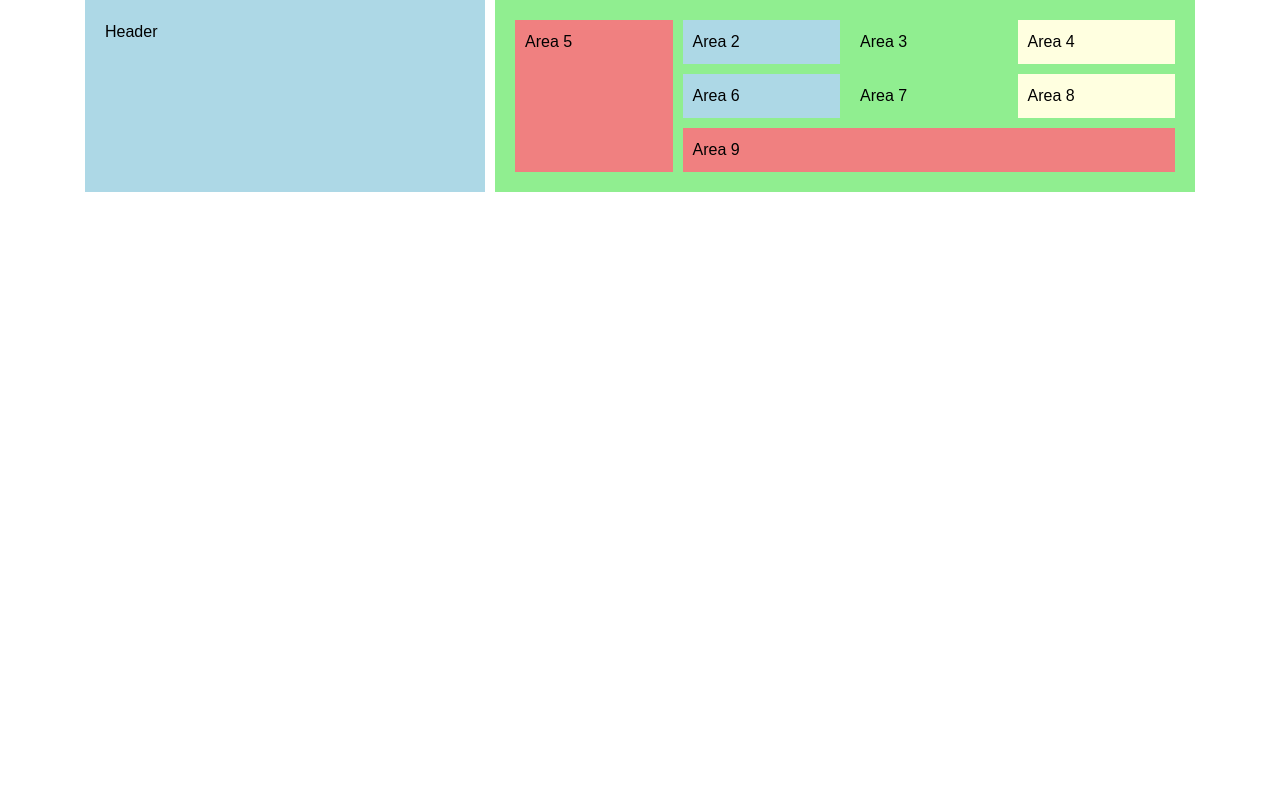
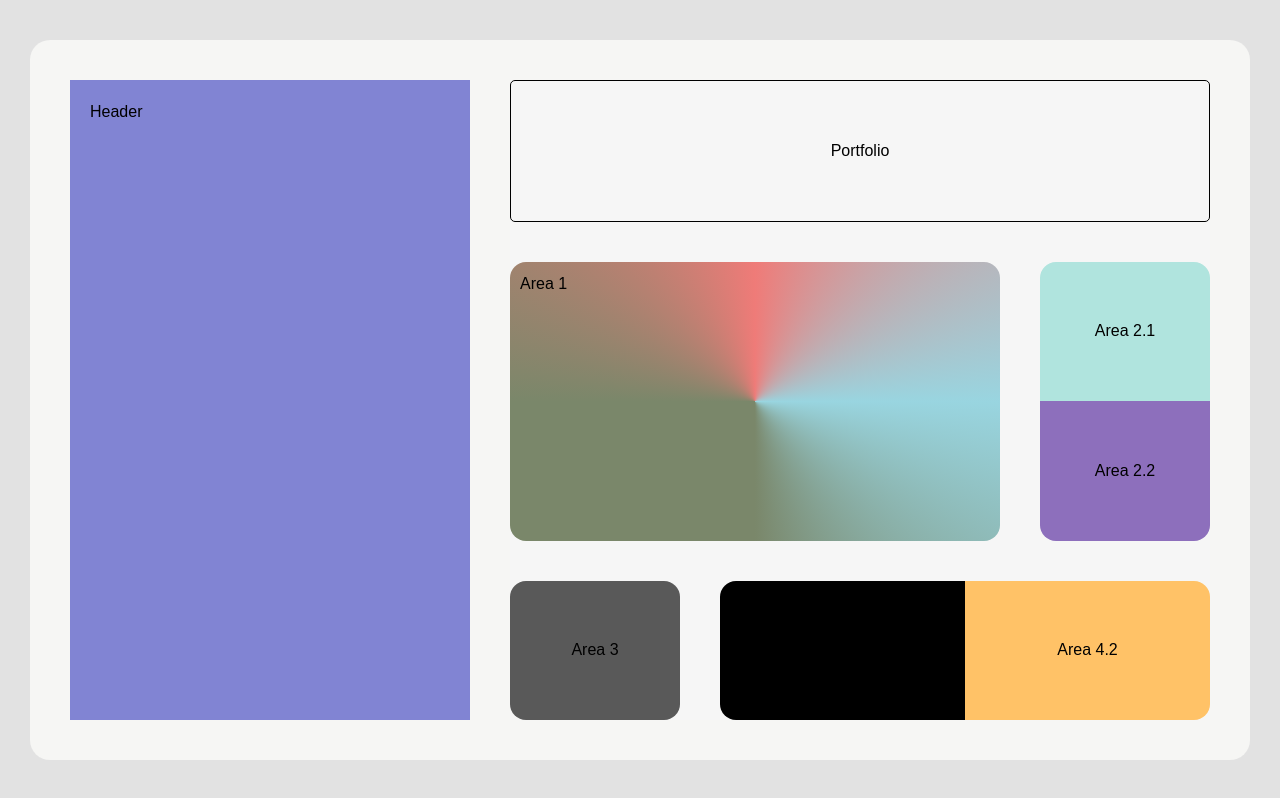
Before and after one commit to Deyvid-Kasteh/meu_portfolio_em_next, a Next.js app: page / in a window 1280 px wide. Built offline with nearby package versions, Linux system fonts and the light colour scheme.

Commit message:
melhorias no portfolio

```diff
--- a/src/app/components/container3.tsx
+++ b/src/app/components/container3.tsx
@@ -1,11 +1,8 @@
-import React from 'react';
+import React from "react";
 
-type Container3Props = {
+type Container3Props = {};
 
-};
-
-const Container3:React.FC<Container3Props> = () => {
-
+const Container3: React.FC<Container3Props> = () => {
   return (
     <div
       style={{
@@ -14,13 +11,14 @@ const Container3:React.FC<Container3Props> = () => {
           "apresentacao portifoio"
           `,
         gridTemplateColumns: "400px 700px",
-          gap: "10px",
+        gap: "40px",
+        height: " 640px",
       }}
     >
       <div
         style={{
           gridArea: "apresentacao",
-            backgroundColor: "lightblue",
+          backgroundColor: "#8184d3",
           padding: "20px",
         }}
       >
@@ -29,39 +27,89 @@ const Container3:React.FC<Container3Props> = () => {
       <div
         style={{
           gridArea: "portifoio",
-            backgroundColor: "lightgreen",
-            padding: "20px",
+          backgroundColor: "#f6f6f6",
+          // padding: "20px",
           display: "grid",
-            gridTemplateAreas: `"area5 area2 area3 area4"
-                             "area5 area6 area7 area8"
-                             "area5 area9 area9 area9"`,
-            gridTemplateColumns: "1fr 1fr 1fr 1fr",
-            gap: "10px",
+          gridTemplateAreas: `"header header header"
+                               "area1 area1 area2"
+                             "area1 area1 area2"
+                             "area3 area4 area4"`,
+          gridTemplateColumns: "1fr 280px 1fr",
+          gap: "40px",
         }}
       >
-          {/* <div
+        <div
+          style={{
+            gridArea: "header",
+            backgroundColor: "#f6f6f6",
+            padding: "10px",
+            border: "1px solid black",
+            borderRadius: "5px",
+            display: "flex",
+            justifyContent: "center",
+            alignItems: "center",
+          }}
+        >
+          Portfolio
+        </div>
+        <div
           style={{
             gridArea: "area1",
-              backgroundColor: "lightcoral",
+            background:
+              "conic-gradient(from 0deg, #ef7b78, #99d5e0, #7a876a,  #7a876a, #ef7b78)",
             padding: "10px",
+            borderRadius: "16px",
           }}
         >
           Area 1
-          </div> */}
+        </div>
         <div
           style={{
             gridArea: "area2",
-              backgroundColor: "lightblue",
-              padding: "10px",
+            // backgroundColor: "lightblue",
+            // padding: "10px",
+            display: "flex",
+            flex: "1",
+            flexDirection: "column",
+            overflow: "hidden",
+            borderRadius: "16px",
           }}
         >
-            Area 2
+          <div
+            style={{
+              display: "flex",
+              flex: 1,
+              backgroundColor: "#b0e4de",
+              padding: "10px",
+              justifyContent: "center",
+              alignItems: "center",
+            }}
+          >
+            Area 2.1
+          </div>
+          <div
+            style={{
+              display: "flex",
+              flex: 1,
+              backgroundColor: "#8d6fbc",
+              padding: "10px",
+              justifyContent: "center",
+              alignItems: "center",
+            }}
+          >
+            Area 2.2
+          </div>
         </div>
         <div
           style={{
             gridArea: "area3",
-              backgroundColor: "lightgreen",
+            backgroundColor: "#595959",
             padding: "10px",
+            overflow: "hidden",
+            borderRadius: "16px",
+            display: "flex",
+            justifyContent: "center",
+            alignItems: "center",
           }}
         >
           Area 3
@@ -69,68 +117,46 @@ const Container3:React.FC<Container3Props> = () => {
         <div
           style={{
             gridArea: "area4",
-              backgroundColor: "lightyellow",
-              padding: "10px",
+            // backgroundColor: "#000000",
+            // padding: "10px",
+            display: "flex",
+            flexDirection: "row",
+            overflow: "hidden",
+            borderRadius: "16px",
           }}
         >
-            Area 4
+          <div
+            style={{
+              display: "flex",
+              flex: 1,
+              backgroundColor: "#000000",
+              padding: "10px",
+              justifyContent: "center",
+              alignItems: "center",
+              // borderTopLeftRadius: "16px",
+              // borderBottomLeftRadius: "16px",
+            }}
+          >
+            Area 2.1
           </div>
           <div
             style={{
-              gridArea: "area5",
-              backgroundColor: "lightcoral",
+              display: "flex",
+              flex: 1,
+              backgroundColor: "#ffc267",
               padding: "10px",
+              justifyContent: "center",
+              alignItems: "center",
+
+              // borderTopRightRadius: "16px",
+              // borderBottomRightRadius: "16px",
             }}
           >
-            Area 5
-          </div>
-          <div
-            style={{
-              gridArea: "area6",
-              backgroundColor: "lightblue",
-              padding: "10px",
-            }}
-          >
-            Area 6
-          </div>
-          <div
-            style={{
-              gridArea: "area7",
-              backgroundColor: "lightgreen",
-              padding: "10px",
-            }}
-          >
-            Area 7
-          </div>
-          <div
-            style={{
-              gridArea: "area8",
-              backgroundColor: "lightyellow",
-              padding: "10px",
-            }}
-          >
-            Area 8
-          </div>
-          <div
-            style={{
-              gridArea: "area9",
-              backgroundColor: "lightcoral",
-              padding: "10px",
-            }}
-          >
-            Area 9
+            Area 4.2
           </div>
         </div>
-        {/* <div
-          style={{
-            gridArea: "footer",
-            backgroundColor: "lightgray",
-            padding: "20px",
-          }}
-        >
-          Footer
-        </div> */}
+      </div>
     </div>
   );
-}
+};
 export default Container3;
--- a/src/app/page.tsx
+++ b/src/app/page.tsx
@@ -10,10 +10,27 @@ export default function Home() {
     //   <h1>kasteh portfolio</h1>
     //   <Navbar />
     // </div>
-    <div style={{display: "flex", justifyContent: "center", alignItems: "center"}}>
-      {/* <Container /> */}
-      {/* <Container2 /> */}
-      <Container3/>
+    <div
+      style={{
+        display: "flex",
+        justifyContent: "center",
+        alignItems: "center",
+        backgroundColor: "#e2e2e2",
+        height: "100vh",
+      }}
+    >
+      <div
+        style={{
+          display: "flex",
+          backgroundColor: "#f6f6f4",
+          padding: "40px",
+          borderRadius: "20px",
+        }}
+      >
+        {/* <Container /> */}
+        {/* <Container2 /> */}
+        <Container3 />
+      </div>
     </div>
   );
 }
```
Lines whose indentation alone changed are shown as unchanged.
